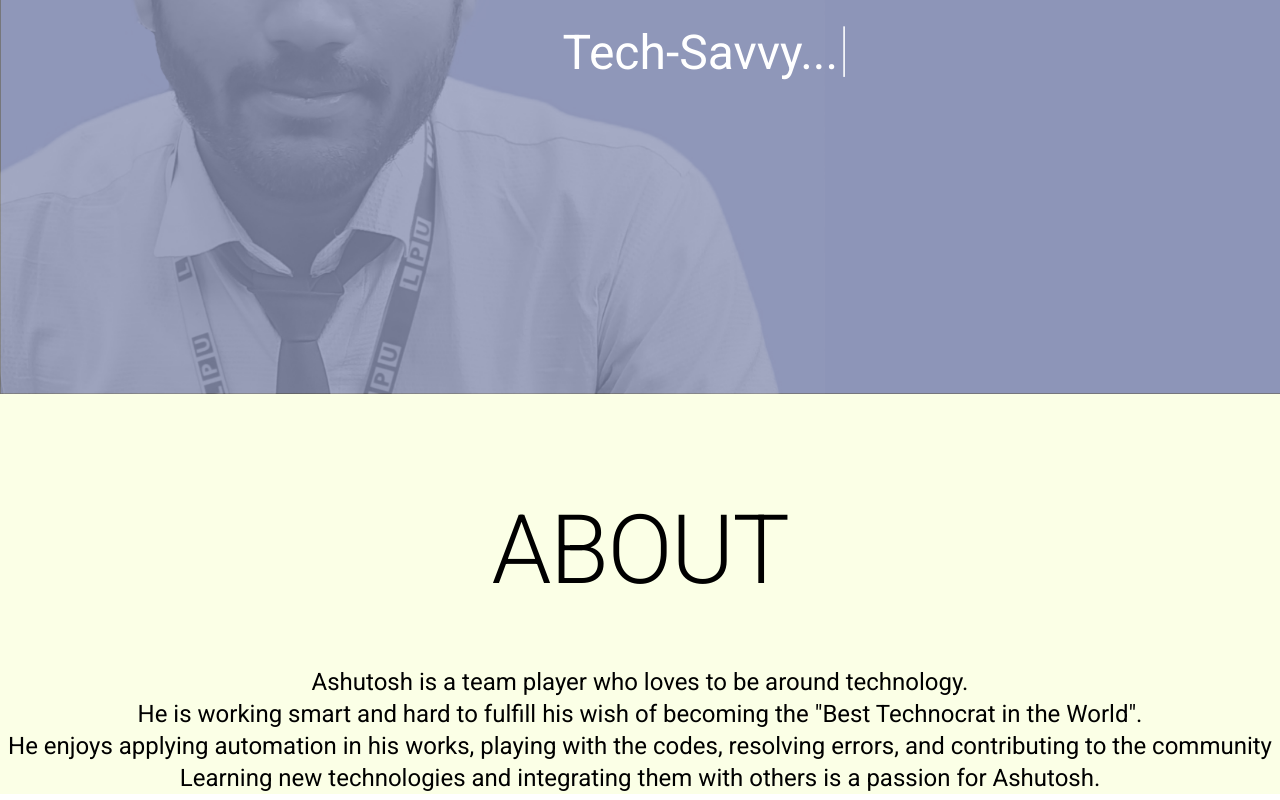
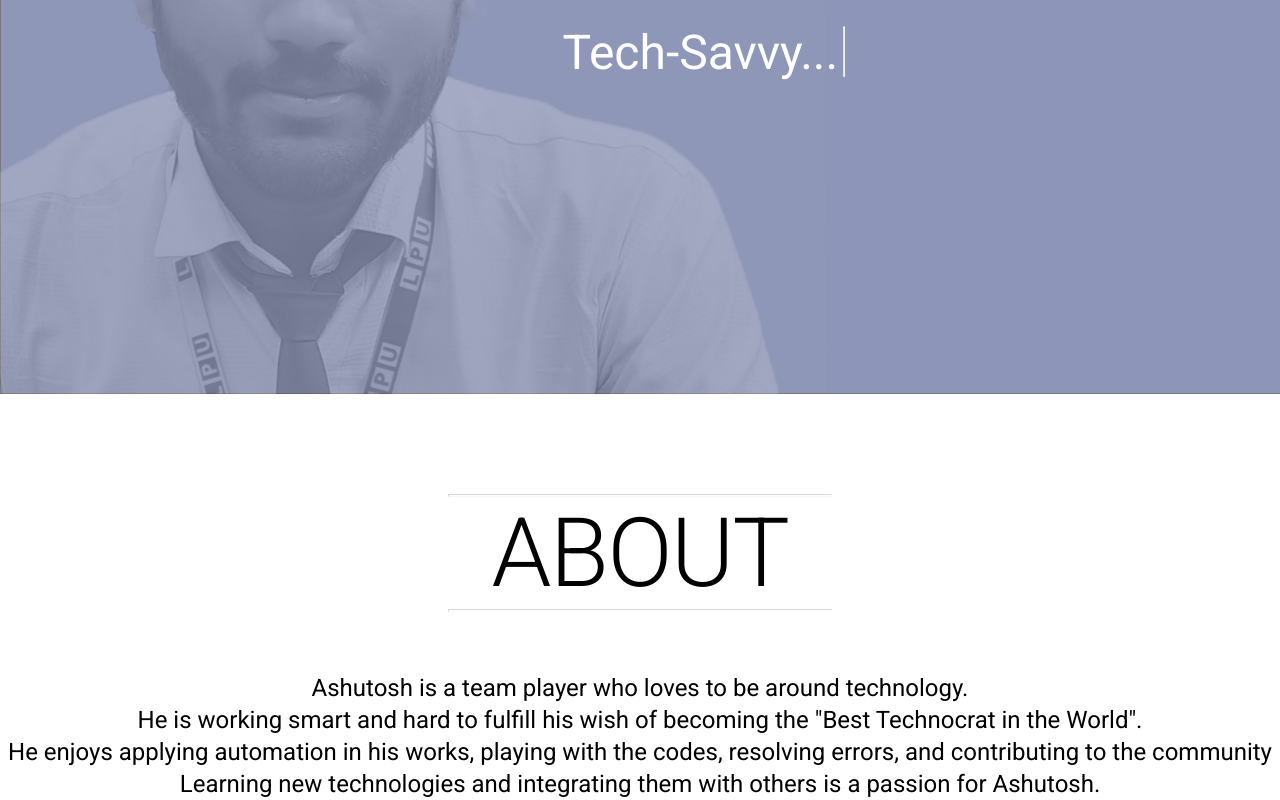
Before and after one commit to ashutosh5786/portfolio, a React (Create React App) app: page / in a window 1280 px wide. Shown: the part 370-1170 px from the top of the page. Built offline with nearby package versions, Linux system fonts and the light colour scheme.

Commit message:
Completed  the about-section

```diff
--- a/src/components/about.js
+++ b/src/components/about.js
@@ -33,7 +33,7 @@ return (
     <div className="about">
         <Desktop>
             <div>
-              <Typography variant="h1" align="center" className="title">ABOUT</Typography>
+              <Typography variant="h1" align="center" className="title"><hr id="h_line"/>ABOUT<hr id="h_line"/></Typography>
               <Typography variant="h5" align="center" className="content">Ashutosh is a team player who loves to be around technology.
               <br/>He is working smart and hard to fulfill his wish of becoming the "Best Technocrat in the World".<br/>
               He enjoys applying automation in his works, playing with the codes, resolving errors, and contributing to the community
--- a/src/style/about.css
+++ b/src/style/about.css
@@ -3,5 +3,11 @@
   padding-bottom: 60px;
 }
 .about {
-  background-color: rgba(213, 255, 12, 0.1);
+  /* background-color: rgba(213, 255, 12, 0.1); */
 }
+#h_line {
+  height: 1px;
+  margin-left: 35%;
+  margin-right: 35%;
+  opacity: 40%;
+}
```
